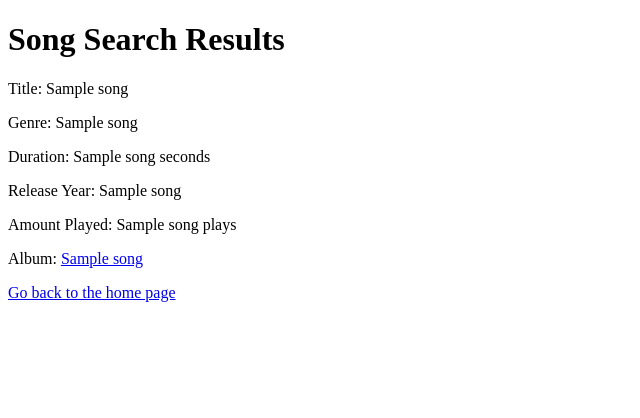
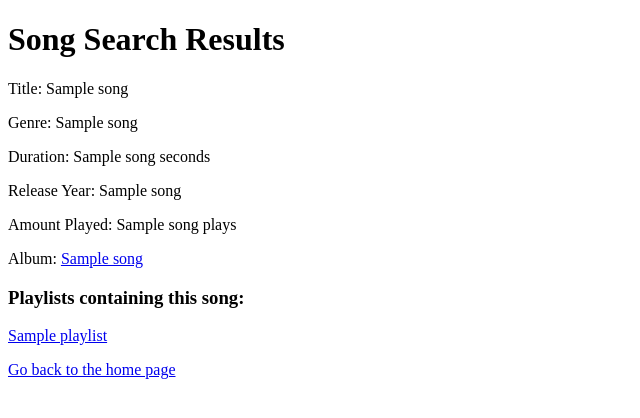
Before and after one commit to tymourknots/Mock-Spotify, a Flask app: template templates/search_song.html in a window 1280 px wide. Shown: the top 418 px of the page, without its empty margins (0-640 px from the left). Run offline with Flask 3, Linux system fonts and the light colour scheme; the template is opened without the code that fills it: most values are stand-ins (such as "Sample title", 1, 10 or a date in 2020); parts of the project's set-up code (start-up, migrations or seed data) failed here and were passed over.

Commit message:
connecting songs and playlists

```diff
--- a/server.py
+++ b/server.py
@@ -216,8 +216,15 @@ def search_song():
     else:
         result = []
 
+    playlist_query = text("""
+                          SELECT Playlist.* FROM Playlist
+                          JOIN contains1 ON Playlist.PlaylistID = contains1.PlaylistID
+                          WHERE contains1.songID = :song_id
+                          """)
+    playlists = g.conn.execute(playlist_query, {'song_id': song_id}).fetchall()
     print("Songs query result:", result)
-    return render_template("search_song.html", songs=result)
+    print("Playlists containing song:", playlists)
+    return render_template("search_song.html", songs=result, playlists=playlists)
 
 @app.route('/album/<album_id>')
 def album_details(album_id):
@@ -334,6 +341,28 @@ def profile(username):
     else:
         return redirect(url_for('login'))
 
+
+@app.route('/playlist/<playlist_id>')
+def playlist_details(playlist_id):
+    playlist_query = text("""
+                          SELECT * FROM Playlist
+                          WHERE PlaylistID = :playlist_id
+                          """)
+    playlist = g.conn.execute(playlist_query, {'playlist_id': playlist_id}).fetchone()
+
+    # Fetch songs in the playlist
+    songs_query = text("""
+                       SELECT Song.* FROM Song
+                       JOIN contains1 ON Song.songID = contains1.songID
+                       WHERE contains1.PlaylistID = :playlist_id
+                       """)
+    songs = g.conn.execute(songs_query, {'playlist_id': playlist_id}).fetchall()
+
+    if playlist:
+        return render_template('playlist_details.html', playlist=playlist, songs=songs)
+    else:
+        return "Playlist not found", 404
+
 if __name__ == "__main__":
   import click
 
--- a/templates/search_song.html
+++ b/templates/search_song.html
@@ -15,6 +15,18 @@
                 <p>Release Year: {{ song[4] }}</p>
                 <p>Amount Played: {{ song[6] }} plays</p>
                 <p>Album: <a href="/album/{{ song[8].strip() }}">{{ song[7] }}</a></p>
+
+                <!-- Playlists containing the song -->
+                <h3>Playlists containing this song:</h3>
+                <div>
+                    {% if playlists %}
+                        {% for playlist in playlists %}
+                            <p><a href="/playlist/{{ playlist[0].strip() }}">{{ playlist[1] }}</a></p>
+                        {% endfor %}
+                    {% else %}
+                        <p>This song is not in any playlists.</p>
+                    {% endif %}
+                </div>
             </div>
         {% endfor %}
     {% else %}
```
Also changed, not shown: templates/playlist_details.html (added, +30 -0 lines).
